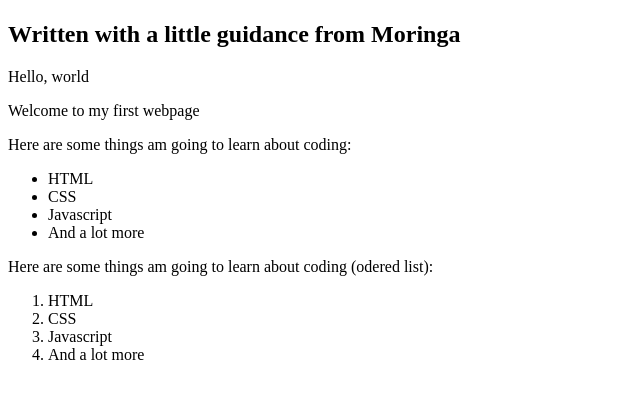
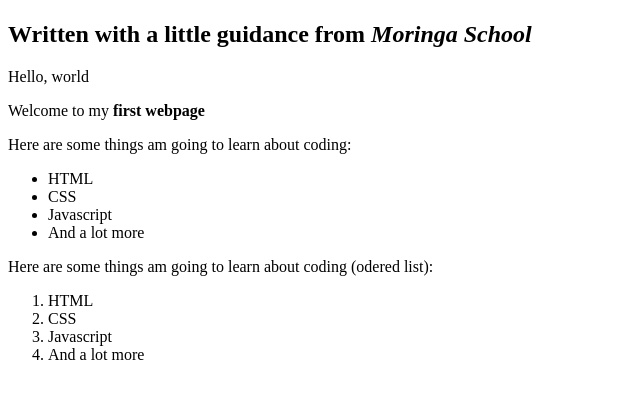
Before and after one commit to Manasseh-Kinyua/my-first-website, a plain HTML site: page my-first-webpage.html in a window 1280 px wide. Shown: the part 59-458 px from the top of the page, without its empty margins (0-640 px from the left). Drawn offline with Linux system fonts and the light colour scheme.

Commit message:
add some inline elements

```diff
--- a/my-first-webpage.html
+++ b/my-first-webpage.html
@@ -6,9 +6,9 @@
   </head>
   <body>
     <h1>My First Webpage</h1>
-    <h2>Written with a little guidance from Moringa</h2>
+    <h2>Written with a little guidance from <em>Moringa School</em></h2>
     <p>Hello, world</p>
-    <p>Welcome to my first webpage</p>
+    <p>Welcome to my <strong>first webpage</strong></p>
 
     <p>Here are some things am going to learn about coding:</p>
 
```
